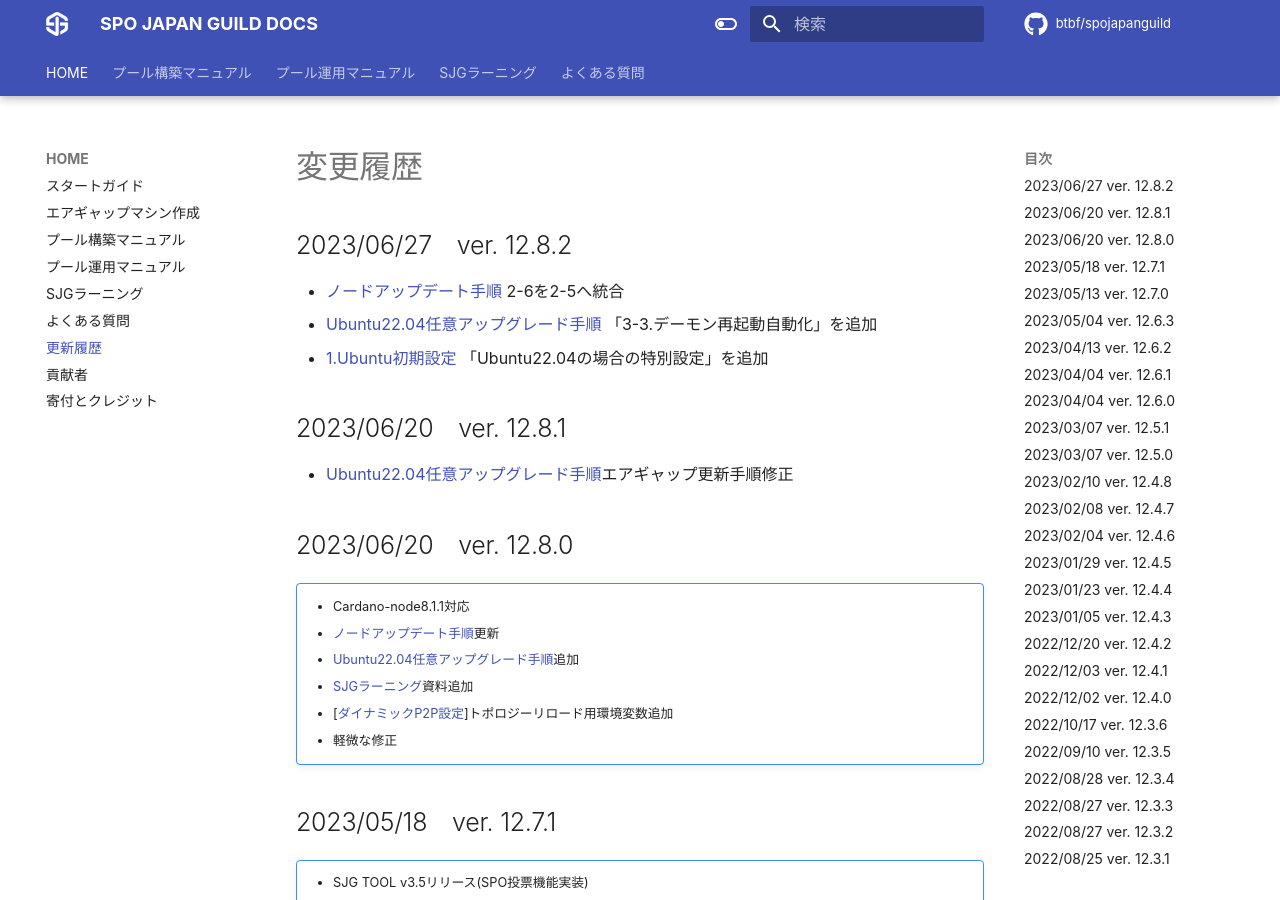
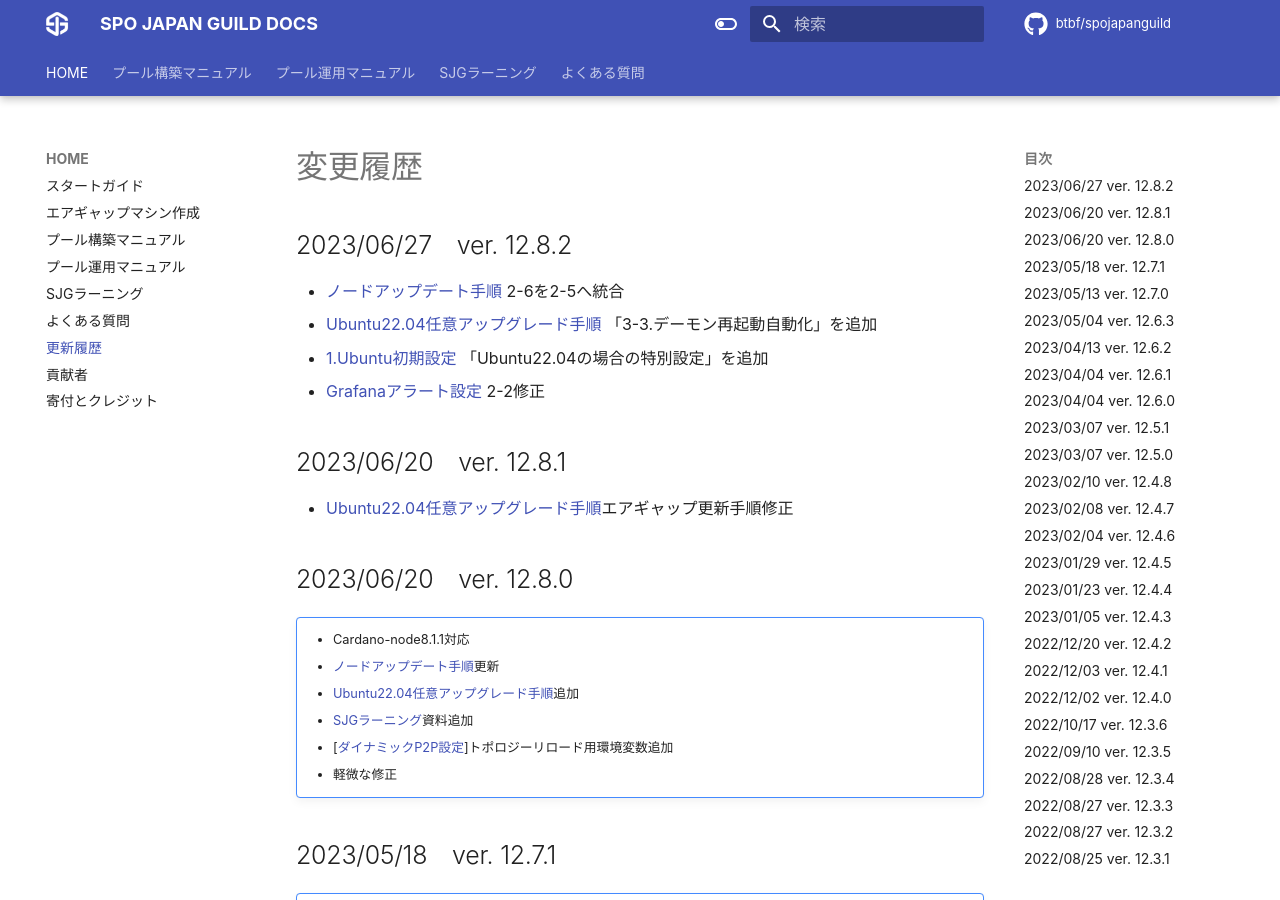
Before and after one commit to btbf/spojapanguild, an MkDocs documentation site: the page built from docs/changelogs.md, in a window 1280 px wide and 900 px high. Built offline with MkDocs 1.6.1 and Material for MkDocs 9.7.7, drawn with Linux system fonts in a browser that asks for light colours; comment, search, counter and statistics services are not loaded.

Commit message:
changelog fixd

```diff
--- a/docs/changelogs.md
+++ b/docs/changelogs.md
@@ -5,6 +5,7 @@
 * [ノードアップデート手順](./operation/node-update.md#2-5) 2-6を2-5へ統合
 * [Ubuntu22.04任意アップグレード手順](./operation/ubuntu22.md#3-3) 「3-3.デーモン再起動自動化」を追加
 * [1.Ubuntu初期設定](/docs/setup/1-ubuntu-setup.md#1-2) 「Ubuntu22.04の場合の特別設定」を追加
+* [Grafanaアラート設定](/docs/operation/grafana-alert.md) 2-2修正
 
 
 ## 2023/06/20　ver. 12.8.1
```
